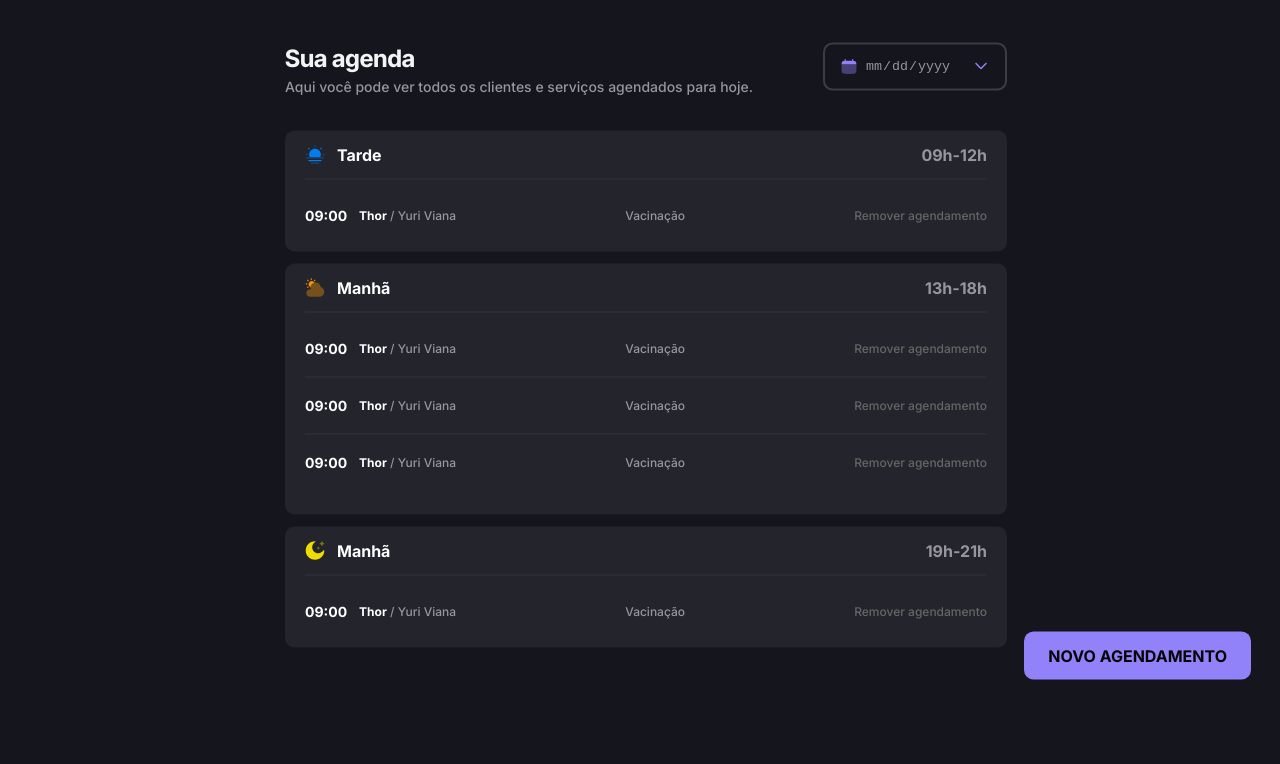
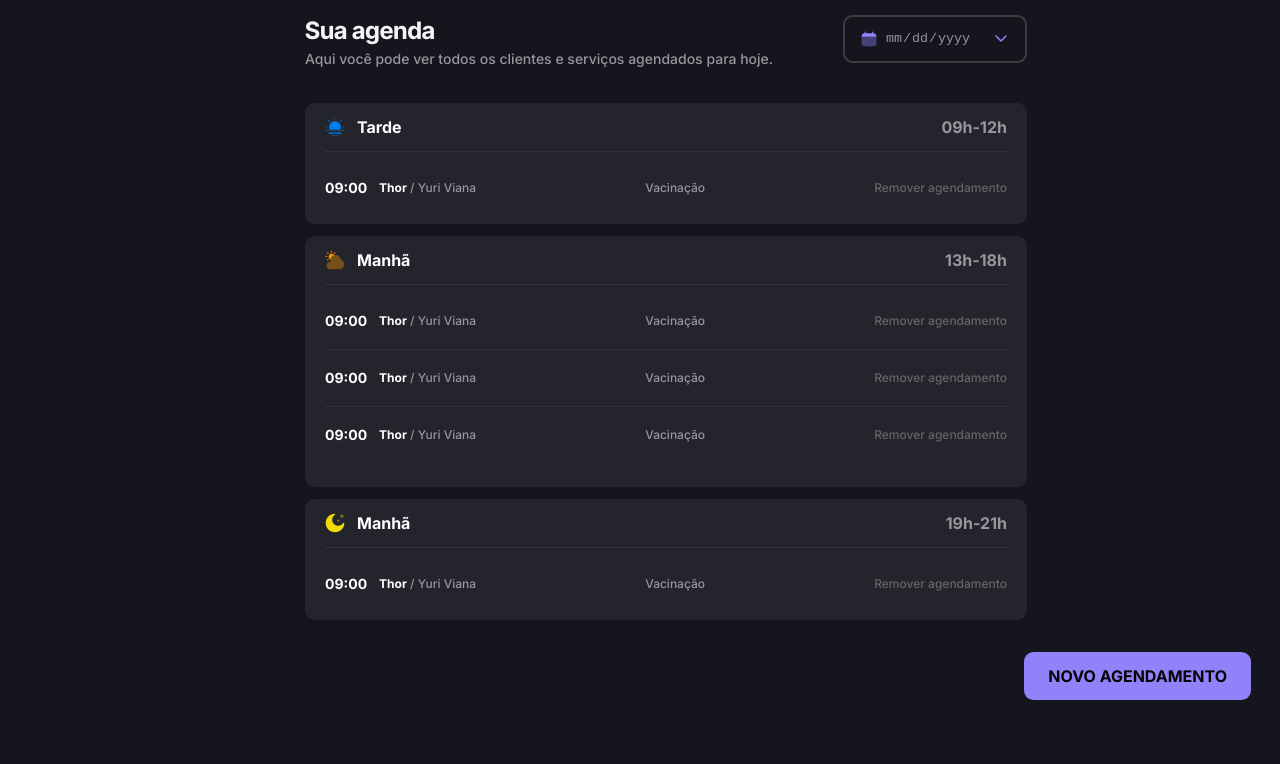
Before and after one commit to Yuric-Viana/petshop-scheduling, a plain HTML site: page index.html in a window 1280 px wide. Shown: the part 55-819 px from the top of the page. Drawn offline with Linux system fonts and the light colour scheme.

Commit message:
fix: alterar centralização da main no desktop

```diff
--- a/src/styles/global.css
+++ b/src/styles/global.css
@@ -51,6 +51,14 @@ body {
     border-end-end-radius: .8rem;
 }
 
+.container {
+    position: relative;
+}
+
+.overlay {
+    position: absolute;
+}
+
 ul[role=list] {
     list-style: none;
 }
@@ -59,4 +67,8 @@ ul[role=list] {
     :root {
         --display: flex;
     }
+
+    body {
+        overflow-y: hidden;
+    }
 }
--- a/src/styles/main.css
+++ b/src/styles/main.css
@@ -175,12 +175,8 @@ main {
 
 @media (width >=80rem) {
     main {
-        position: absolute;
-        top: 50%;
-        left: 50%;
-        transform: translate(-50%, -50%);
-        padding: 0;
         width: 44.375rem;
+        margin: 0 auto;
 
         & div div:nth-child(1) {
             width: 32.875rem;
@@ -204,7 +200,7 @@ main {
             all: unset;
             position: absolute;
             right: -16rem;
-            bottom: -2rem;
+            bottom: 4rem;
         }
     }
 }
```
